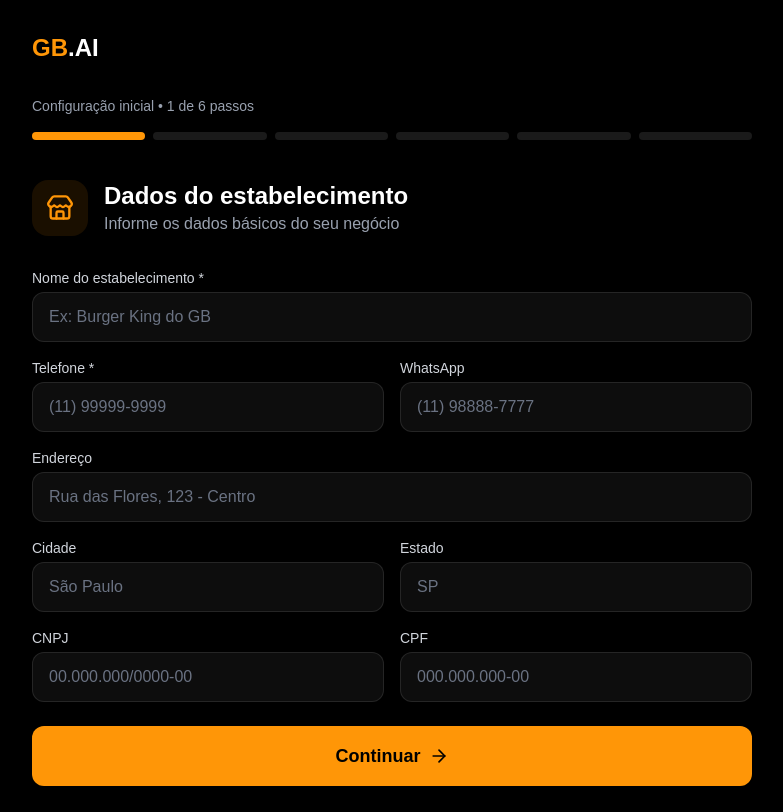
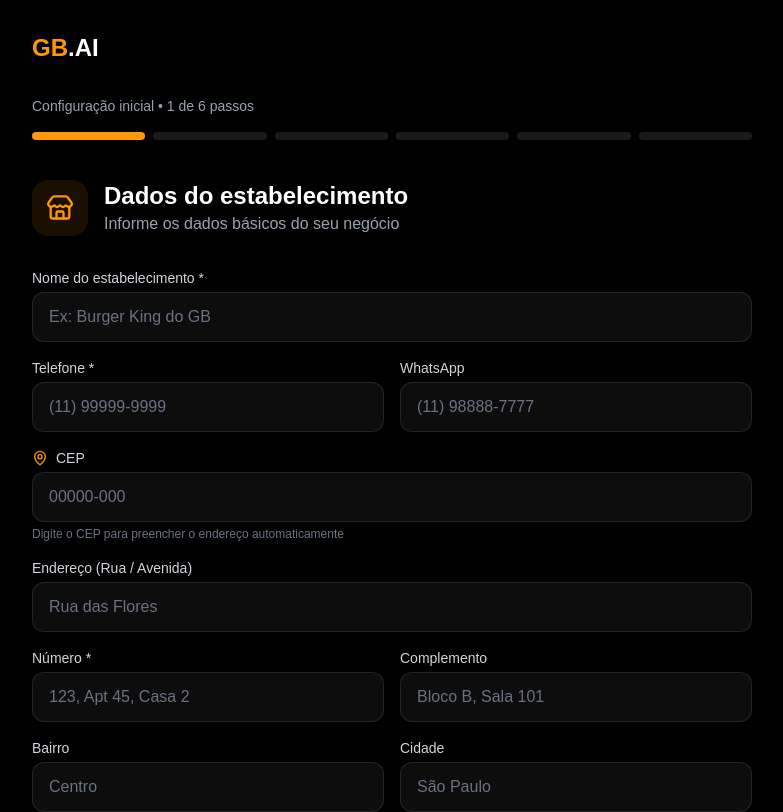
Before and after one commit to fracalossi2020-ai/PROJETO-GB-AI-, a Next.js app: page /setup/step-1-dados in a window 1280 px wide. Shown: the top 812 px of the page, without its empty margins (248-1031 px from the left). Built offline with nearby package versions, Linux system fonts and the light colour scheme.

Commit message:
Adiciona CEP automatico, numero e complemento no step-1-dados

```diff
--- a/src/app/setup/step-1-dados/page.tsx
+++ b/src/app/setup/step-1-dados/page.tsx
@@ -2,20 +2,72 @@
 
 import { useState } from 'react';
 import { useRouter } from 'next/navigation';
-import { Store, ArrowRight } from 'lucide-react';
+import { Store, ArrowRight, MapPin, Loader2 } from 'lucide-react';
 
 export default function Step1Dados() {
   const router = useRouter();
+  const [loadingCep, setLoadingCep] = useState(false);
+  const [cepError, setCepError] = useState('');
   const [form, setForm] = useState({
     name: '',
     phone: '',
     whatsapp: '',
+    cep: '',
     address: '',
+    addressNumber: '',
+    complement: '',
+    neighborhood: '',
     city: '',
     state: '',
     cnpj: '',
     cpf: '',
   });
+
+  function formatCep(value: string) {
+    return value.replace(/\D/g, '').replace(/(\d{5})(\d)/, '$1-$2').slice(0, 9);
+  }
+
+  async function buscarCep(rawCep: string) {
+    const cepLimpo = rawCep.replace(/\D/g, '');
+    if (cepLimpo.length !== 8) return;
+
+    setLoadingCep(true);
+    setCepError('');
+
+    try {
+      const res = await fetch(`https://viacep.com.br/ws/${cepLimpo}/json/`);
+      const data = await res.json();
+
+      if (data.erro) {
+        setCepError('CEP não encontrado');
+        setLoadingCep(false);
+        return;
+      }
+
+      setForm(prev => ({
+        ...prev,
+        address: data.logradouro || prev.address,
+        neighborhood: data.bairro || prev.neighborhood,
+        city: data.localidade || prev.city,
+        state: data.uf || prev.state,
+      }));
+    } catch {
+      setCepError('Erro ao buscar CEP');
+    } finally {
+      setLoadingCep(false);
+    }
+  }
+
+  function handleCepChange(e: React.ChangeEvent<HTMLInputElement>) {
+    const formatted = formatCep(e.target.value);
+    setForm(prev => ({ ...prev, cep: formatted }));
+    setCepError('');
+
+    const cepLimpo = formatted.replace(/\D/g, '');
+    if (cepLimpo.length === 8) {
+      buscarCep(formatted);
+    }
+  }
 
   function handleNext() {
     localStorage.setItem('setup_dados', JSON.stringify(form));
@@ -62,12 +114,64 @@ export default function Step1Dados() {
             className="w-full bg-white/5 border border-white/10 rounded-xl px-4 py-3 text-white placeholder-gray-500 focus:outline-none focus:border-[#ff9607]"
           />
         </div>
+
+        {/* CEP */}
         <div className="md:col-span-2">
-          <label className="block text-sm font-medium text-gray-300 mb-1">Endereço</label>
+          <label className="block text-sm font-medium text-gray-300 mb-1 flex items-center gap-2">
+            <MapPin className="h-4 w-4 text-[#ff9607]" />
+            CEP
+          </label>
+          <div className="relative">
+            <input
+              value={form.cep}
+              onChange={handleCepChange}
+              placeholder="00000-000"
+              maxLength={9}
+              className={`w-full bg-white/5 border rounded-xl px-4 py-3 text-white placeholder-gray-500 focus:outline-none focus:border-[#ff9607] pr-12 ${
+                cepError ? 'border-red-500' : 'border-white/10'
+              }`}
+            />
+            {loadingCep && (
+              <Loader2 className="absolute right-4 top-1/2 -translate-y-1/2 h-5 w-5 text-[#ff9607] animate-spin" />
+            )}
+          </div>
+          {cepError && <p className="text-red-400 text-xs mt-1">{cepError}</p>}
+          <p className="text-gray-500 text-xs mt-1">Digite o CEP para preencher o endereço automaticamente</p>
+        </div>
+
+        <div className="md:col-span-2">
+          <label className="block text-sm font-medium text-gray-300 mb-1">Endereço (Rua / Avenida)</label>
           <input
             value={form.address}
             onChange={e => setForm({ ...form, address: e.target.value })}
-            placeholder="Rua das Flores, 123 - Centro"
+            placeholder="Rua das Flores"
+            className="w-full bg-white/5 border border-white/10 rounded-xl px-4 py-3 text-white placeholder-gray-500 focus:outline-none focus:border-[#ff9607]"
+          />
+        </div>
+        <div>
+          <label className="block text-sm font-medium text-gray-300 mb-1">Número *</label>
+          <input
+            value={form.addressNumber}
+            onChange={e => setForm({ ...form, addressNumber: e.target.value })}
+            placeholder="123, Apt 45, Casa 2"
+            className="w-full bg-white/5 border border-white/10 rounded-xl px-4 py-3 text-white placeholder-gray-500 focus:outline-none focus:border-[#ff9607]"
+          />
+        </div>
+        <div>
+          <label className="block text-sm font-medium text-gray-300 mb-1">Complemento</label>
+          <input
+            value={form.complement}
+            onChange={e => setForm({ ...form, complement: e.target.value })}
+            placeholder="Bloco B, Sala 101"
+            className="w-full bg-white/5 border border-white/10 rounded-xl px-4 py-3 text-white placeholder-gray-500 focus:outline-none focus:border-[#ff9607]"
+          />
+        </div>
+        <div>
+          <label className="block text-sm font-medium text-gray-300 mb-1">Bairro</label>
+          <input
+            value={form.neighborhood}
+            onChange={e => setForm({ ...form, neighborhood: e.target.value })}
+            placeholder="Centro"
             className="w-full bg-white/5 border border-white/10 rounded-xl px-4 py-3 text-white placeholder-gray-500 focus:outline-none focus:border-[#ff9607]"
           />
         </div>
@@ -86,7 +190,8 @@ export default function Step1Dados() {
             value={form.state}
             onChange={e => setForm({ ...form, state: e.target.value })}
             placeholder="SP"
-            className="w-full bg-white/5 border border-white/10 rounded-xl px-4 py-3 text-white placeholder-gray-500 focus:outline-none focus:border-[#ff9607]"
+            maxLength={2}
+            className="w-full bg-white/5 border border-white/10 rounded-xl px-4 py-3 text-white placeholder-gray-500 focus:outline-none focus:border-[#ff9607] uppercase"
           />
         </div>
         <div>
```
Also changed, not shown: 1 other file (tests, documents, lock files or other folders).
